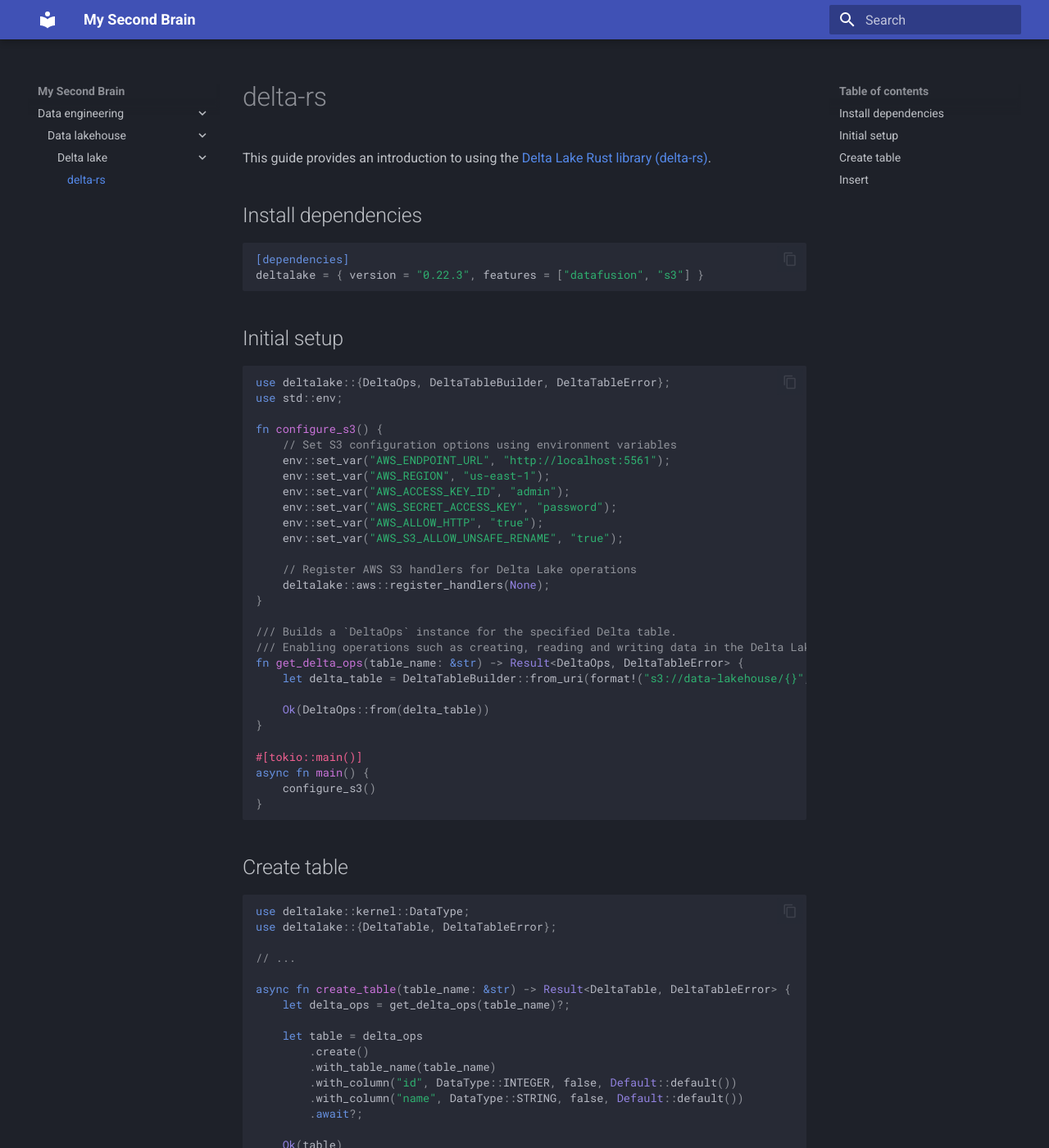
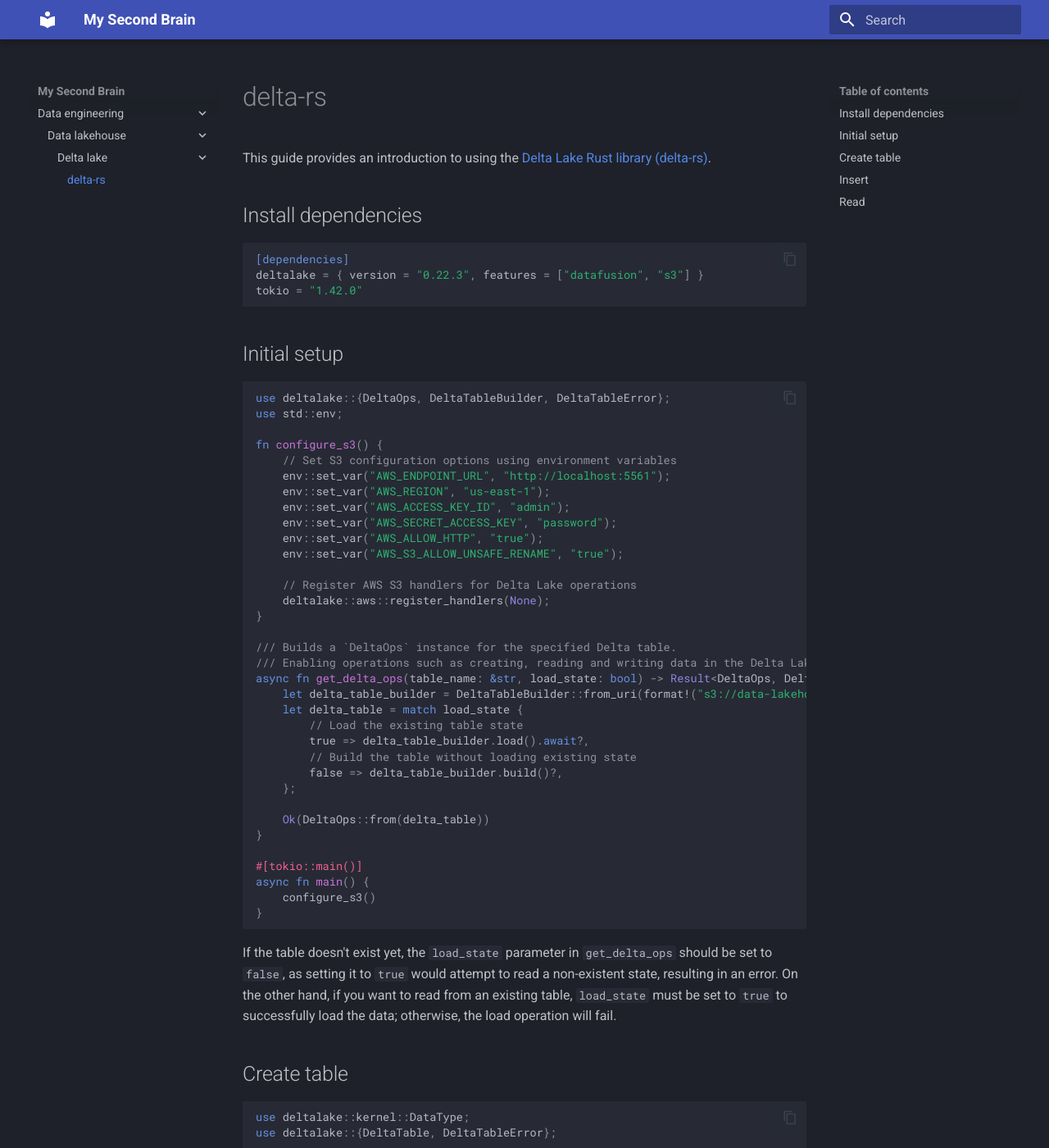
Before and after one commit to HelloJowet/second_brain, an MkDocs documentation site: the page built from docs/data_engineering/data_lakehouse/delta_lake/rust.md, in a window 1280 px wide and 1400 px high. Shown: the whole window at 82% size. Built offline with MkDocs 1.6.1 and Material for MkDocs 9.7.7, drawn with Linux system fonts in a browser that asks for light colours; some of the changed text lies outside the part shown.

Commit message:
feat: read instructions added

````diff
--- a/docs/data_engineering/data_lakehouse/delta_lake/rust.md
+++ b/docs/data_engineering/data_lakehouse/delta_lake/rust.md
@@ -7,6 +7,7 @@ This guide provides an introduction to using the [Delta Lake Rust library (delta
 ```toml
 [dependencies]
 deltalake = { version = "0.22.3", features = ["datafusion", "s3"] }
+tokio = "1.42.0"
 ```
 
 ## Initial setup
@@ -30,8 +31,14 @@ fn configure_s3() {
 
 /// Builds a `DeltaOps` instance for the specified Delta table.
 /// Enabling operations such as creating, reading and writing data in the Delta Lake format.
-fn get_delta_ops(table_name: &str) -> Result<DeltaOps, DeltaTableError> {
-    let delta_table = DeltaTableBuilder::from_uri(format!("s3://data-lakehouse/{}", table_name)).build()?;
+async fn get_delta_ops(table_name: &str, load_state: bool) -> Result<DeltaOps, DeltaTableError> {
+    let delta_table_builder = DeltaTableBuilder::from_uri(format!("s3://data-lakehouse/{}", table_name));
+    let delta_table = match load_state {
+        // Load the existing table state
+        true => delta_table_builder.load().await?,
+        // Build the table without loading existing state
+        false => delta_table_builder.build()?,
+    };
 
     Ok(DeltaOps::from(delta_table))
 }
@@ -42,6 +49,8 @@ async fn main() {
 }
 ```
 
+If the table doesn't exist yet, the `load_state` parameter in `get_delta_ops` should be set to `false`, as setting it to `true` would attempt to read a non-existent state, resulting in an error. On the other hand, if you want to read from an existing table, `load_state` must be set to `true` to successfully load the data; otherwise, the load operation will fail.
+
 ## Create table
 
 ```rust
@@ -51,7 +60,7 @@ use deltalake::{DeltaTable, DeltaTableError};
 // ...
 
 async fn create_table(table_name: &str) -> Result<DeltaTable, DeltaTableError> {
-    let delta_ops = get_delta_ops(table_name)?;
+    let delta_ops = get_delta_ops(table_name, false)?;
 
     let table = delta_ops
         .create()
@@ -95,7 +104,7 @@ async fn insert(table_name: &str, save_mode: SaveMode) -> Result<DeltaTable, Del
     let names = StringArray::from(vec!["Tom", "Tim", "Titus"]);
     let employee_record = RecordBatch::try_new(schema, vec![Arc::new(ids), Arc::new(names)]).unwrap();
 
-    let delta_ops = get_delta_ops(table_name)?;
+    let delta_ops = get_delta_ops(table_name, false)?;
     // Insert record
     let table = delta_ops.write(vec![employee_record]).with_save_mode(save_mode).await?;
 
@@ -112,3 +121,31 @@ async fn main() {
 ```
 
 The default save mode for the `delta_ops.write` function is `SaveMode::Append`. To overwrite existing data instead of appending, use `SaveMode::Overwrite`.
+
+## Read
+
+```rust
+use deltalake::arrow::array::RecordBatch;
+use deltalake::operations::collect_sendable_stream;
+use deltalake::DeltaTableError;
+
+// ...
+
+async fn read(table_name: &str) -> Result<Vec<RecordBatch>, DeltaTableError> {
+    let delta_ops = get_delta_ops(table_name, true).await?;
+
+    let (_, stream) = delta_ops.load().await?;
+    let employee_records: Vec<RecordBatch> = collect_sendable_stream(stream).await?;
+
+    Ok(employee_records)
+}
+
+#[tokio::main()]
+async fn main() {
+    // ...
+
+    let table_name = "employee";
+    let employee_records = read(&table_name).await.expect("Read failed");
+    println!("employee_records: {:?}", employee_records);
+}
+```
````
